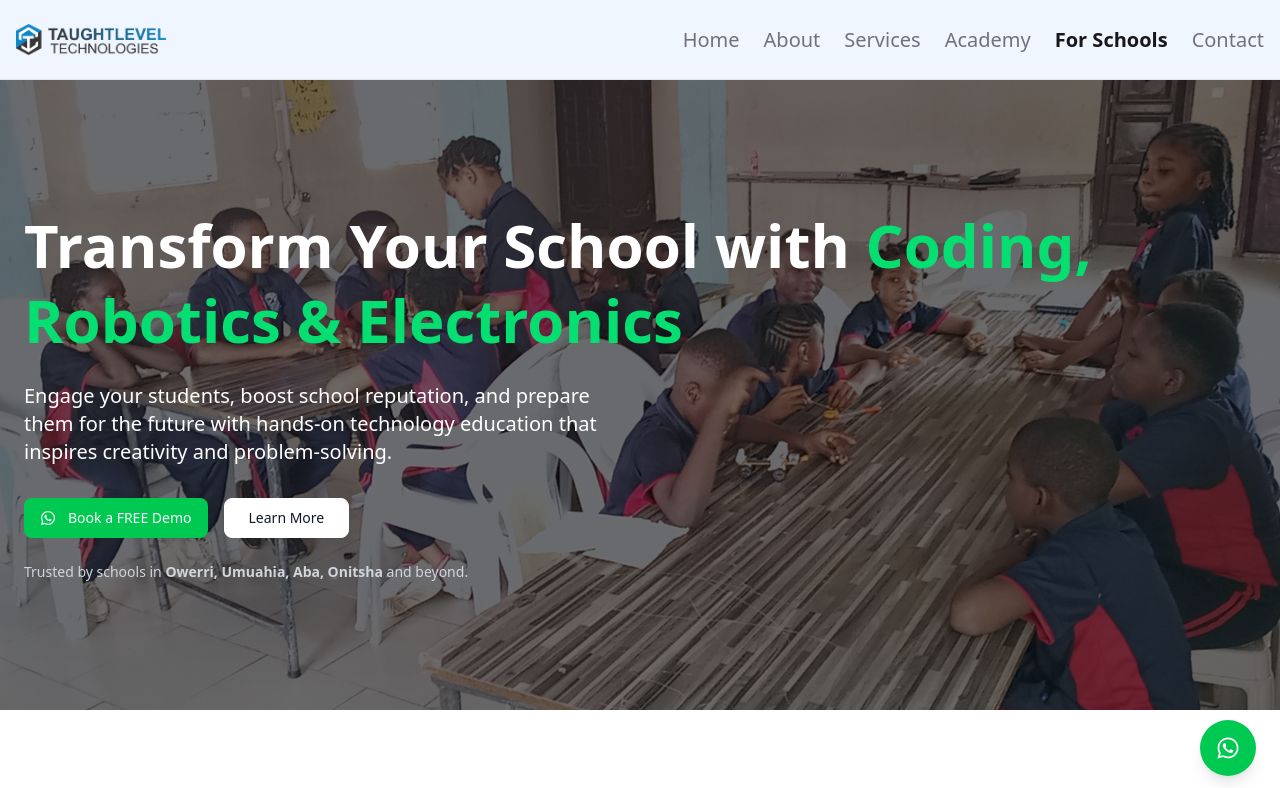
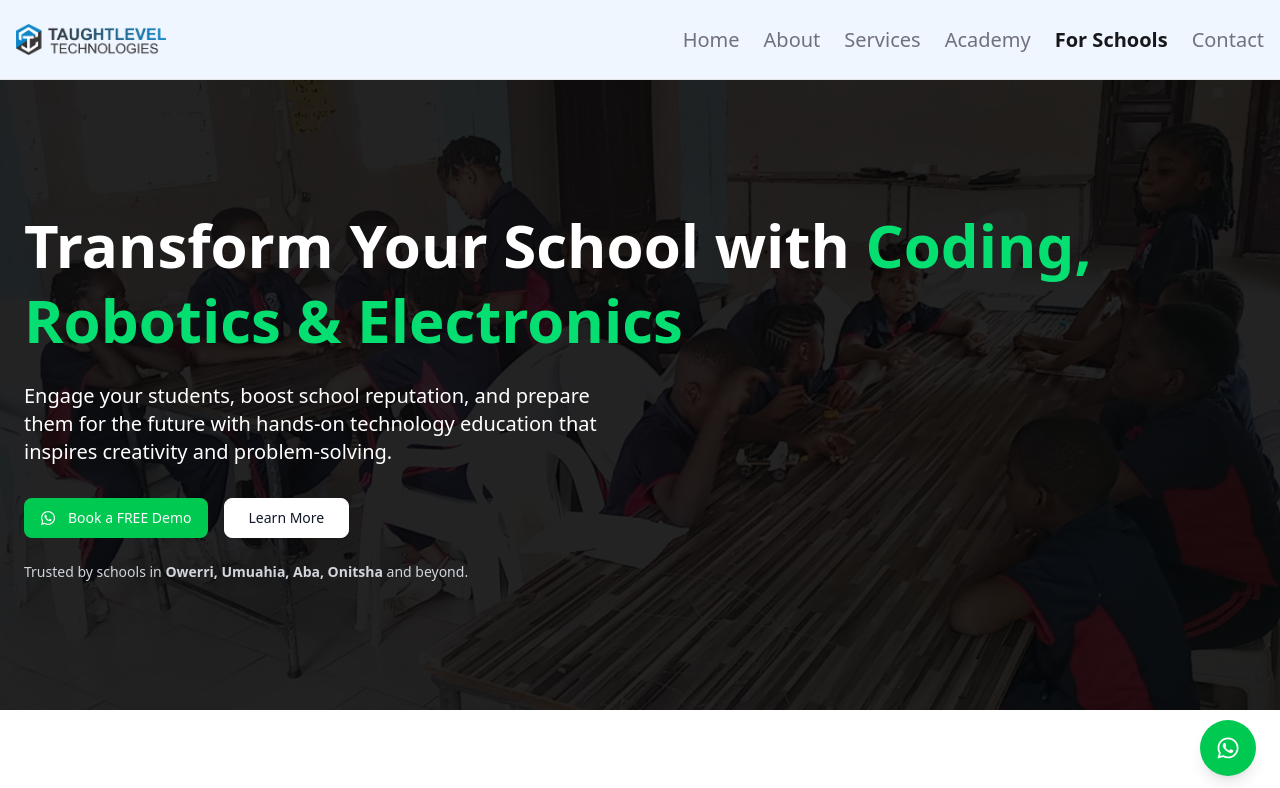
Before and after one commit to VictorKingsHub/technologies, a Next.js app: page /for_schools in a window 1280 px wide. Shown: the top 788 px of the page. Built offline with nearby package versions, Linux system fonts and the light colour scheme.

Commit message:
For Schools

```diff
--- a/src/components/forschools/For_SchoolsHero.tsx
+++ b/src/components/forschools/For_SchoolsHero.tsx
@@ -10,13 +10,13 @@
       {/* Background Image */}
       <div className="absolute inset-0 overflow-hidden">
         <Image
-          src="/p3.jpg" // replace with your project video thumbnail or hero image
+          src="/p3.jpg"
           alt="Students working on robotics project"
           layout="fill"
           objectFit="cover"
           className="opacity-70"
         />
-        <div className="absolute inset-0 bg-black/40"></div> {/* overlay */}
+        <div className="absolute inset-0 bg-black/80"></div>
       </div>
 
       {/* Hero Content */}
--- a/src/components/forschools/ProofSection.tsx
+++ b/src/components/forschools/ProofSection.tsx
@@ -13,7 +13,7 @@
   },
   {
     title: "Robotics Practical Session",
-    image: "/p2.PNG",
+    image: "/p2.png",
   },
   {
     title: "Classroom Engagement",
```
